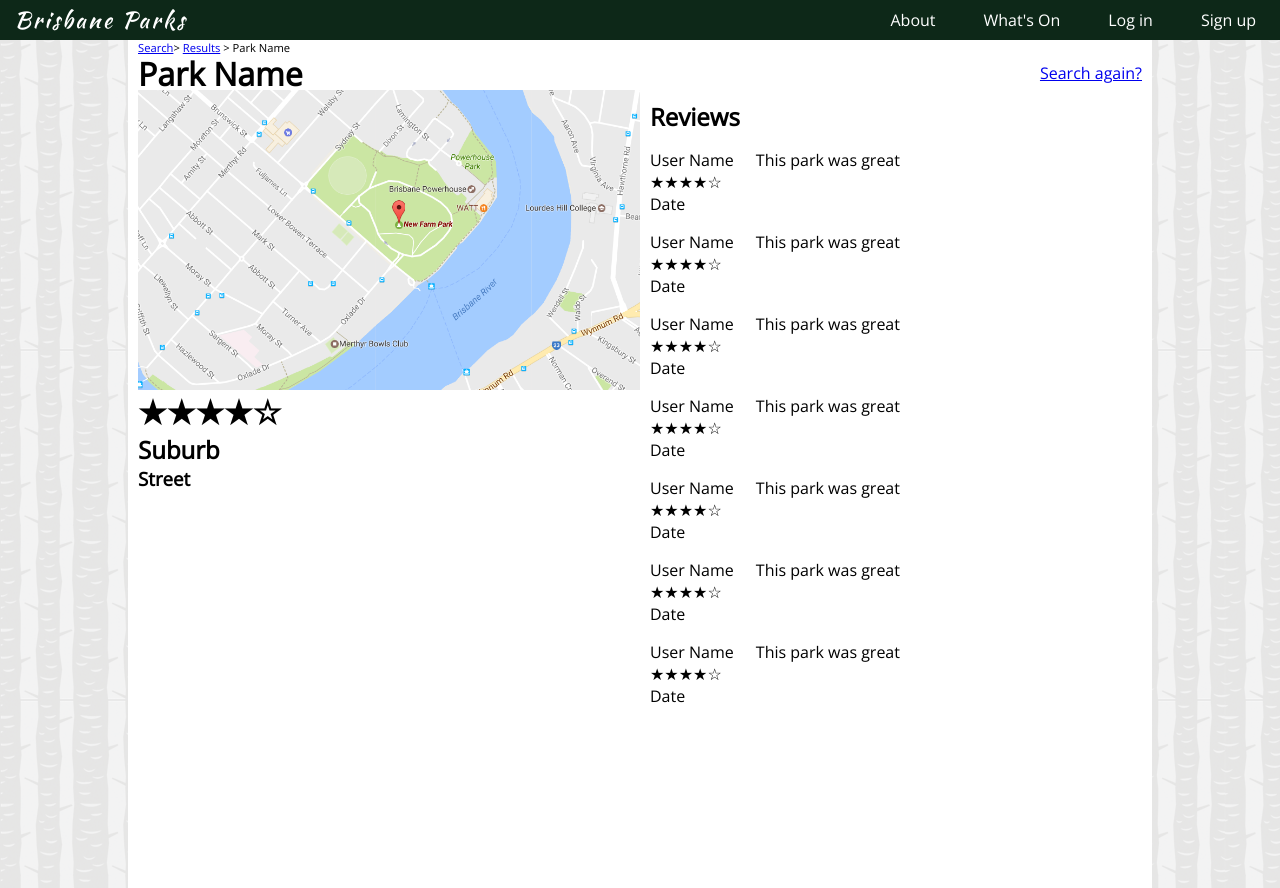
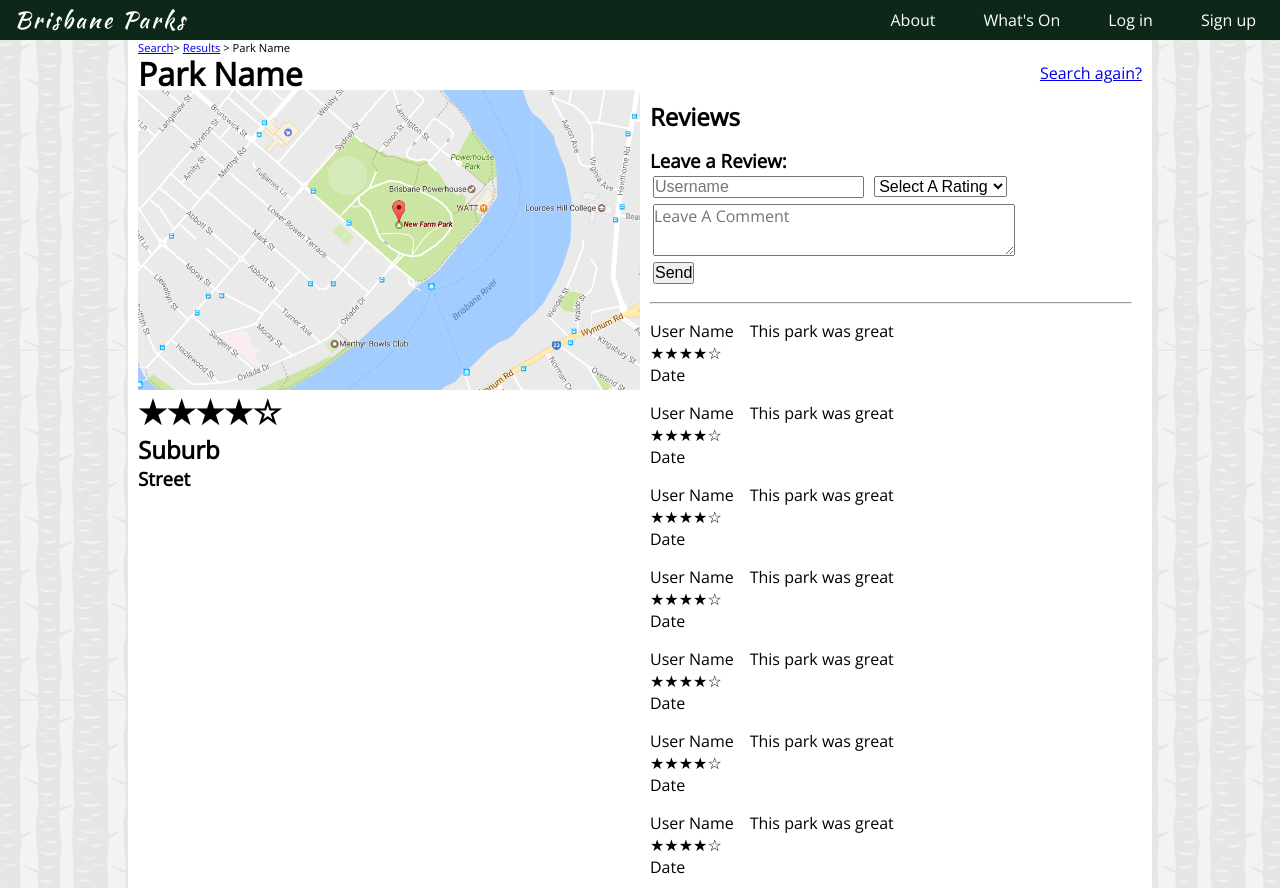
Before and after one commit to cmnvb/CAB230-Site, a PHP site: page /html/park.html in a window 1280 px wide. Run offline with PHP 8.4, Linux system fonts and the light colour scheme.

Commit message:
Styling Changes
Table for results, added form to indivdual parks, fixed link in
individual parks, changed border to try and fix. Alternative to this fix
for the border is "border-style: none;" however, it looks a bit weird.

```diff
--- a/css/index.css
+++ b/css/index.css
@@ -51,6 +51,9 @@ form div {
 input, select {
 	height: 100%;
 	width: 100%;
+	border-style: solid;
+	border-width:0.5px;
+	border-color:grey;
 }
 
 option {
--- a/css/park.css
+++ b/css/park.css
@@ -35,6 +35,22 @@
 	box-sizing: border-box;
 	overflow-y: auto;
 }
+#leave-review{
+	width: 100%;
+	padding-top:15px;
+	padding-bottom:15px;
+}
+#leave-review input, select, textarea{
+	margin: 3px;
+	font-size: inherit;
+}
+#comment{
+	width:100%;
+	height: 50px;
+	vertical-align: top;
+	font: inherit;
+
+}
 #review > li{
 	width: 100%;
 	display: table-row;
--- a/html/park.html
+++ b/html/park.html
@@ -26,7 +26,7 @@
 		<div id="wrapper">
 			<div id="header">
 				<div id="crumb">
-					<p><a href="index.html">Search</a>> <a href=results.html">Results</a> > Park Name</p>
+					<p><a href="index.html">Search</a>> <a href="results.html">Results</a> > Park Name</p>
 				</div>
 				<h1 id="header-text">Park Name</h1>
 				<a id="search-again" href="index.html">Search again?</a>
@@ -44,6 +44,24 @@
 			<!-- Reviews -->
 			<ul id=review>
 				<li><h2>Reviews</h2></li>
+				<li>
+					<div id="leave-review">
+						<h3>Leave a Review:</h3>
+						<form id= "review-form" method="post">
+							<input type="text" id="username" name="username" placeholder="Username" required/>
+							<select id="stars" required/>
+								<option value="" selected hidden>Select A Rating</option>
+								<option value="1">&#9733;</option>
+								<option value="2">&#9733;&#9733;</option>
+								<option value="3">&#9733;&#9733;&#9733;</option>
+								<option value="4">&#9733;&#9733;&#9733;&#9733;</option>
+								<option value="5">&#9733;&#9733;&#9733;&#9733;&#9733;</option>
+							</select><br>
+							<textarea id="comment" name="comment" placeholder="Leave A Comment" required/></textarea><br>
+							<input type="submit" value="Send" />
+						</form>
+					</div>
+				</li><hr>
 				<li>
 					<div id= "user-information">
 						<p class= "username">User Name</p>
```
Also changed, not shown: css/results.css (+5 -5 lines), html/results.html (+42 -2 lines).
